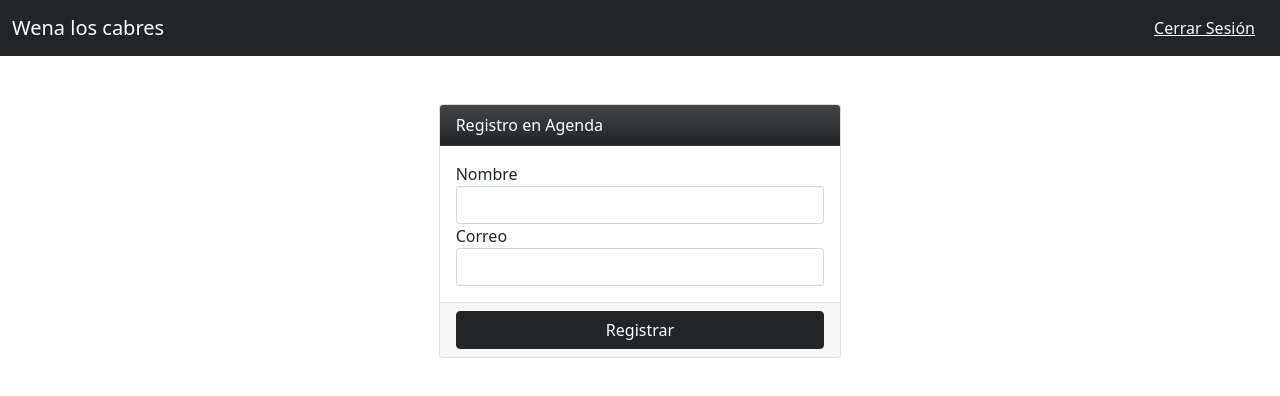
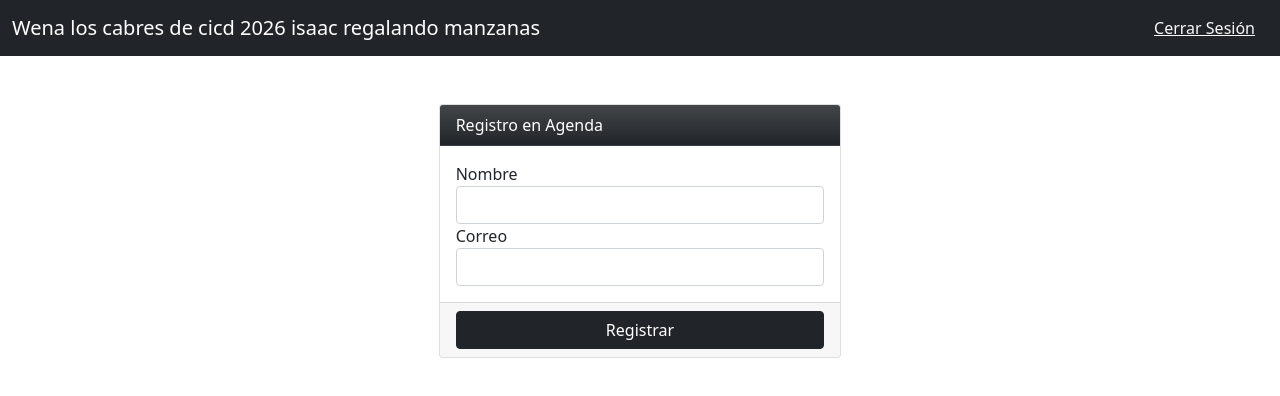
Before and after one commit to saferayar/ejerciciojenkins1, a plain HTML site: page index.html in a window 1280 px wide. Drawn offline with nearby package versions, Linux system fonts and the light colour scheme.

Commit message:
un mensaje pal isaac

```diff
--- a/index.html
+++ b/index.html
@@ -10,10 +10,10 @@
     <title>Agenda Electrónica</title>
   </head>
   <body>
-    <header class="bg-secondary bg-gradient text-white">
+    <header class="bg-primary bg-gradient text-white">
         <nav class="navbar navbar-dark bg-dark">
             <div class="container-fluid">
-              <a class="navbar-brand">Wena los cabres</a>
+              <a class="navbar-brand">Wena los cabres de cicd 2026 isaac regalando manzanas</a>
               <form class="d-flex">
                 <div id="iniciar-btn" class="g-signin2" data-onsuccess="onSignIn"></div>
                 <button id="cerrar-btn" type="button" class="btn btn-link link-light">Cerrar Sesión</button>
```
